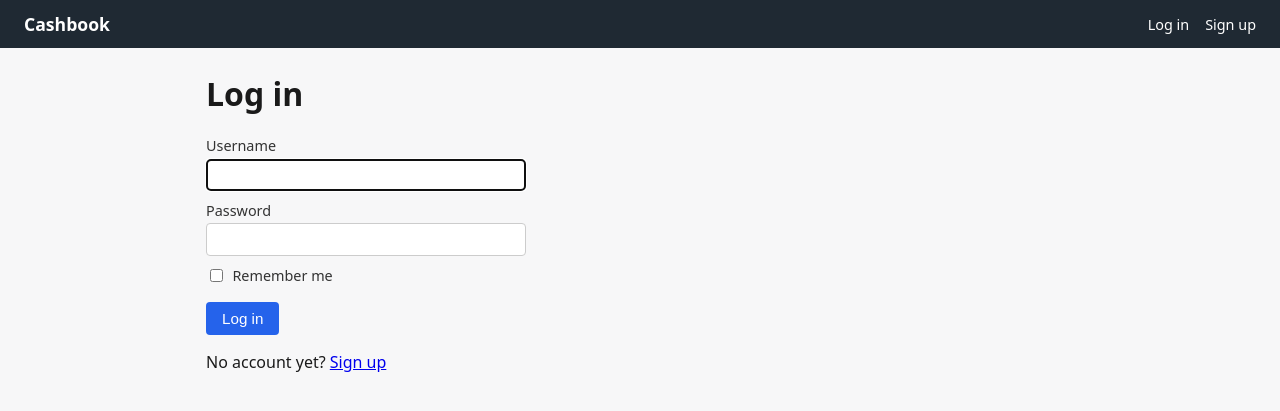
After one commit to sandeep-sathi/cashbook, a Flask app: page /login in a window 1280 px wide. The commit adds this page. Shown: the top 411 px of the page. Run offline with Flask 3, Linux system fonts and the light colour scheme.

Commit message:
Add multi-user authentication with invite-code-gated signup
Each user's businesses/ledgers are now private, enforced by scoping
every business lookup to owner_id (prevents cross-user access via
URL manipulation). Adds Flask-Login for session management, hashed
passwords via werkzeug, and CSRF protection on all forms.

Co-Authored-By: Claude Sonnet 5 <noreply@anthropic.com>

```diff
--- a/app.py
+++ b/app.py
@@ -1,17 +1,53 @@
 import csv
 import io
+import os
 import sqlite3
 from datetime import date
+from urllib.parse import urlparse
 
-from flask import Flask, flash, g, redirect, render_template, request, Response, url_for
+from flask import Flask, flash, redirect, render_template, request, Response, url_for
+from flask_login import (
+    LoginManager,
+    UserMixin,
+    current_user,
+    login_required,
+    login_user,
+    logout_user,
+)
+from flask_wtf import CSRFProtect
+from werkzeug.security import check_password_hash, generate_password_hash
 
 import db
 import validation
 
 app = Flask(__name__)
-app.secret_key = "dev"
+app.secret_key = os.environ.get("SECRET_KEY", "dev-secret-change-me")
+app.config["INVITE_CODE"] = os.environ.get("CASHBOOK_INVITE_CODE", "change-me")
 
 app.teardown_appcontext(db.close_db)
+
+csrf = CSRFProtect(app)
+
+login_manager = LoginManager(app)
+login_manager.login_view = "login"
+
+
+class AuthUser(UserMixin):
+    def __init__(self, row):
+        self.id = row["id"]
+        self.username = row["username"]
+
+
+@login_manager.user_loader
+def load_user(user_id):
+    row = db.get_user(int(user_id))
+    return AuthUser(row) if row else None
+
+
+def _safe_next_url(next_url):
+    if next_url and next_url.startswith("/") and urlparse(next_url).netloc == "":
+        return next_url
+    return None
 
 
 @app.template_filter("money")
@@ -24,12 +60,65 @@ def index():
     return redirect(url_for("businesses"))
 
 
+@app.route("/signup", methods=["GET", "POST"])
+def signup():
+    if current_user.is_authenticated:
+        return redirect(url_for("businesses"))
+
+    if request.method == "POST":
+        try:
+            username = validation.validate_username(request.form.get("username"))
+            password = validation.validate_password(request.form.get("password"))
+            if password != request.form.get("confirm_password"):
+                raise ValueError("Passwords do not match.")
+            validation.validate_invite_code(
+                request.form.get("invite_code"), app.config["INVITE_CODE"]
+            )
+            password_hash = generate_password_hash(password)
+            user_id = db.create_user(username, password_hash)
+            login_user(AuthUser(db.get_user(user_id)))
+            return redirect(url_for("businesses"))
+        except sqlite3.IntegrityError:
+            flash("That username is already taken.")
+        except ValueError as e:
+            flash(str(e))
+        return render_template("signup.html", form_username=request.form.get("username", ""))
+
+    return render_template("signup.html", form_username="")
+
+
+@app.route("/login", methods=["GET", "POST"])
+def login():
+    if current_user.is_authenticated:
+        return redirect(url_for("businesses"))
+
+    if request.method == "POST":
+        username = request.form.get("username", "")
+        password = request.form.get("password", "")
+        user_row = db.get_user_by_username(username)
+        if user_row and check_password_hash(user_row["password_hash"], password):
+            login_user(AuthUser(user_row), remember=bool(request.form.get("remember")))
+            return redirect(_safe_next_url(request.args.get("next")) or url_for("businesses"))
+        flash("Invalid username or password.")
+        return render_template("login.html", form_username=username)
+
+    return render_template("login.html", form_username="")
+
+
+@app.route("/logout", methods=["POST"])
+@login_required
+def logout():
+    logout_user()
+    return redirect(url_for("login"))
+
+
 @app.route("/businesses", methods=["GET", "POST"])
+@login_required
 def businesses():
     if request.method == "POST":
         try:
             name = validation.validate_business_name(request.form.get("name"))
-            business_id = db.create_business(name)
+            business_id = db.create_business(current_user.id, name)
             return redirect(url_for("ledger", business_id=business_id))
         except sqlite3.IntegrityError:
             flash("A business with that name already exists.")
@@ -37,11 +126,13 @@ def businesses():
             flash(str(e))
         return render_template(
             "businesses.html",
-            businesses=db.list_businesses(),
+            businesses=db.list_businesses(current_user.id),
             form_name=request.form.get("name", ""),
         )
 
-    return render_template("businesses.html", businesses=db.list_businesses(), form_name="")
+    return render_template(
+        "businesses.html", businesses=db.list_businesses(current_user.id), form_name=""
+    )
 
 
 def _filter_args():
@@ -54,8 +145,9 @@ def _filter_args():
 
 
 @app.route("/businesses/<int:business_id>/ledger")
+@login_required
 def ledger(business_id):
-    business = db.get_business(business_id)
+    business = db.get_business(business_id, current_user.id)
     if business is None:
         flash("Business not found.")
         return redirect(url_for("businesses"))
@@ -82,8 +174,9 @@ def ledger(business_id):
 
 
 @app.route("/businesses/<int:business_id>/transactions/new", methods=["GET", "POST"])
+@login_required
 def new_transaction(business_id):
-    business = db.get_business(business_id)
+    business = db.get_business(business_id, current_user.id)
     if business is None:
         flash("Business not found.")
         return redirect(url_for("businesses"))
@@ -120,8 +213,9 @@ def new_transaction(business_id):
 
 
 @app.route("/businesses/<int:business_id>/transactions/<int:txn_id>/edit", methods=["GET", "POST"])
+@login_required
 def edit_transaction(business_id, txn_id):
-    business = db.get_business(business_id)
+    business = db.get_business(business_id, current_user.id)
     if business is None:
         flash("Business not found.")
         return redirect(url_for("businesses"))
@@ -177,14 +271,21 @@ def edit_transaction(business_id, txn_id):
 
 
 @app.route("/businesses/<int:business_id>/transactions/<int:txn_id>/delete", methods=["POST"])
+@login_required
 def delete_transaction(business_id, txn_id):
+    business = db.get_business(business_id, current_user.id)
+    if business is None:
+        flash("Business not found.")
+        return redirect(url_for("businesses"))
+
     db.delete_transaction(business_id, txn_id)
     return redirect(url_for("ledger", business_id=business_id))
 
 
 @app.route("/businesses/<int:business_id>/export.csv")
+@login_required
 def export_csv(business_id):
-    business = db.get_business(business_id)
+    business = db.get_business(business_id, current_user.id)
     if business is None:
         flash("Business not found.")
         return redirect(url_for("businesses"))
--- a/requirements.txt
+++ b/requirements.txt
@@ -1,7 +1,10 @@
 blinker==1.9.0
 click==8.5.0
 Flask==3.1.3
+Flask-Login==0.6.3
+Flask-WTF==1.3.0
 itsdangerous==2.2.0
 Jinja2==3.1.6
 MarkupSafe==3.0.3
 Werkzeug==3.1.8
+WTForms==3.2.2
--- a/schema.sql
+++ b/schema.sql
@@ -1,12 +1,22 @@
 PRAGMA foreign_keys = ON;
+
+CREATE TABLE IF NOT EXISTS users (
+    id            INTEGER PRIMARY KEY AUTOINCREMENT,
+    username      TEXT NOT NULL,
+    password_hash TEXT NOT NULL,
+    created_at    TEXT NOT NULL DEFAULT (datetime('now'))
+);
+CREATE UNIQUE INDEX IF NOT EXISTS idx_users_username
+    ON users(username COLLATE NOCASE);
 
 CREATE TABLE IF NOT EXISTS businesses (
     id          INTEGER PRIMARY KEY AUTOINCREMENT,
+    owner_id    INTEGER NOT NULL REFERENCES users(id) ON DELETE CASCADE,
     name        TEXT NOT NULL,
     created_at  TEXT NOT NULL DEFAULT (datetime('now'))
 );
-CREATE UNIQUE INDEX IF NOT EXISTS idx_businesses_name
-    ON businesses(name COLLATE NOCASE);
+CREATE UNIQUE INDEX IF NOT EXISTS idx_businesses_owner_name
+    ON businesses(owner_id, name COLLATE NOCASE);
 
 CREATE TABLE IF NOT EXISTS categories (
     id          INTEGER PRIMARY KEY AUTOINCREMENT,
--- a/static/style.css
+++ b/static/style.css
@@ -8,6 +8,9 @@ body {
 header {
     background: #1f2933;
     padding: 0.75rem 1.5rem;
+    display: flex;
+    align-items: center;
+    justify-content: space-between;
 }
 header .brand {
     color: #fff;
@@ -15,6 +18,27 @@ header .brand {
     text-decoration: none;
     font-size: 1.1rem;
 }
+.account-nav {
+    display: flex;
+    align-items: center;
+    gap: 1rem;
+    color: #cbd2d9;
+    font-size: 0.9rem;
+}
+.account-nav a { color: #fff; text-decoration: none; }
+.account-nav form { margin: 0; }
+.link-button {
+    background: none;
+    border: none;
+    color: #fff;
+    text-decoration: underline;
+    cursor: pointer;
+    font-size: 0.9rem;
+    padding: 0;
+    margin: 0;
+}
+.checkbox-label { display: flex; align-items: center; gap: 0.4rem; }
+.checkbox-label input { width: auto; display: inline; }
 main {
     max-width: 900px;
     margin: 1.5rem auto;
--- a/templates/base.html
+++ b/templates/base.html
@@ -8,6 +8,18 @@
 <body>
     <header>
         <a class="brand" href="{{ url_for('businesses') }}">Cashbook</a>
+        <nav class="account-nav">
+            {% if current_user.is_authenticated %}
+                <span>{{ current_user.username }}</span>
+                <form method="post" action="{{ url_for('logout') }}">
+                    <input type="hidden" name="csrf_token" value="{{ csrf_token() }}">
+                    <button type="submit" class="link-button">Log out</button>
+                </form>
+            {% else %}
+                <a href="{{ url_for('login') }}">Log in</a>
+                <a href="{{ url_for('signup') }}">Sign up</a>
+            {% endif %}
+        </nav>
     </header>
     <main>
         {% with messages = get_flashed_messages() %}
--- a/templates/businesses.html
+++ b/templates/businesses.html
@@ -15,6 +15,7 @@
 
     <h2>Add a business</h2>
     <form method="post" action="{{ url_for('businesses') }}">
+        <input type="hidden" name="csrf_token" value="{{ csrf_token() }}">
         <label>
             Name
             <input type="text" name="name" value="{{ form_name }}" required maxlength="100">
--- a/templates/ledger.html
+++ b/templates/ledger.html
@@ -57,6 +57,7 @@
                         <td class="row-actions">
                             <a href="{{ url_for('edit_transaction', business_id=business['id'], txn_id=t['id']) }}">Edit</a>
                             <form method="post" action="{{ url_for('delete_transaction', business_id=business['id'], txn_id=t['id']) }}" onsubmit="return confirm('Delete this transaction?');">
+                                <input type="hidden" name="csrf_token" value="{{ csrf_token() }}">
                                 <button type="submit">Delete</button>
                             </form>
                         </td>
--- /dev/null
+++ b/templates/login.html
@@ -0,0 +1,23 @@
+{% extends "base.html" %}
+{% block title %}Log in - Cashbook{% endblock %}
+{% block content %}
+    <h1>Log in</h1>
+
+    <form method="post" action="{{ url_for('login', next=request.args.get('next')) }}">
+        <input type="hidden" name="csrf_token" value="{{ csrf_token() }}">
+        <label>
+            Username
+            <input type="text" name="username" value="{{ form_username }}" required autofocus>
+        </label>
+        <label>
+            Password
+            <input type="password" name="password" required>
+        </label>
+        <label class="checkbox-label">
+            <input type="checkbox" name="remember"> Remember me
+        </label>
+        <button type="submit">Log in</button>
+    </form>
+
+    <p>No account yet? <a href="{{ url_for('signup') }}">Sign up</a></p>
+{% endblock %}
--- a/templates/transaction_form.html
+++ b/templates/transaction_form.html
@@ -5,6 +5,7 @@
     <h1>{{ 'Edit' if action == 'edit' else 'Add' }} transaction</h1>
 
     <form method="post" action="{{ url_for('edit_transaction', business_id=business['id'], txn_id=txn_id) if action == 'edit' else url_for('new_transaction', business_id=business['id']) }}">
+        <input type="hidden" name="csrf_token" value="{{ csrf_token() }}">
         <label>
             Date
             <input type="date" name="date" value="{{ txn.date }}" required>
```
Also changed, not shown: db.py (+35 -8 lines), templates/signup.html (added, +28 -0 lines), validation.py (+23 -0 lines).
